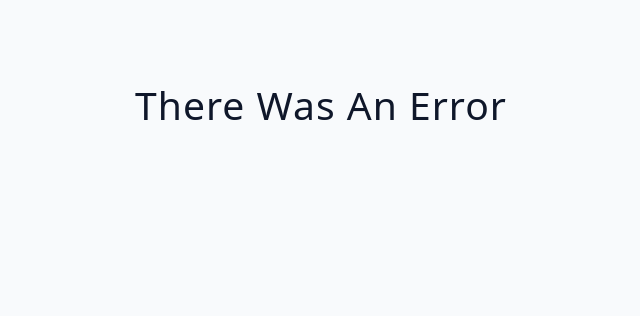
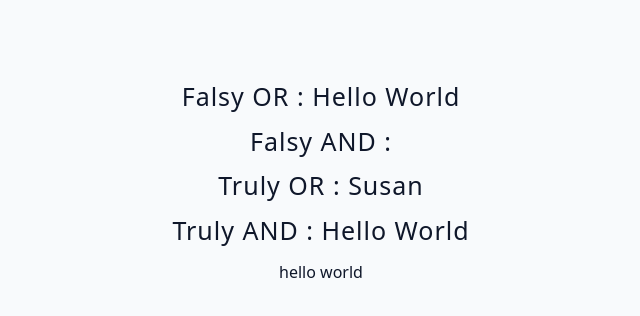
Before and after one commit to rpliszka1987/advanced-react, a React (Vite) app: page / in a window 1280 px wide. Shown: the top 316 px of the page, without its empty margins (319-959 px from the left). Built offline with nearby package versions, Linux system fonts and the light colour scheme; no server answers.

Commit message:
Added some example code for the truthy and falsy short circuit example

```diff
--- a/src/App.jsx
+++ b/src/App.jsx
@@ -1,4 +1,4 @@
-import Start from '../src/tutorial/03-conditional-rendering/starter/02-multiple-returns-fetch-data';
+import Start from '../src/tutorial/03-conditional-rendering/starter/04-short-circuit-overview';
 
 function App() {
   return (
--- a/src/tutorial/03-conditional-rendering/starter/04-short-circuit-overview.jsx
+++ b/src/tutorial/03-conditional-rendering/starter/04-short-circuit-overview.jsx
@@ -1,6 +1,19 @@
 import { useState } from 'react';
 
 const ShortCircuitOverview = () => {
-  return <h2>short circuit overview</h2>;
+  const [text, setText] = useState('')
+  const [name, setName] = useState('susan')
+
+  const codeExample = text || 'hello world'
+
+  return (
+    <div>
+      <h4>Falsy OR : {text || 'hello world'}</h4>
+      <h4>Falsy AND : {text && 'hello world'}</h4>
+      <h4>Truly OR : {name || 'hello world'}</h4>
+      <h4>Truly AND : {name && 'hello world'}</h4>
+      {codeExample}
+    </div>
+  );
 };
 export default ShortCircuitOverview;
```
